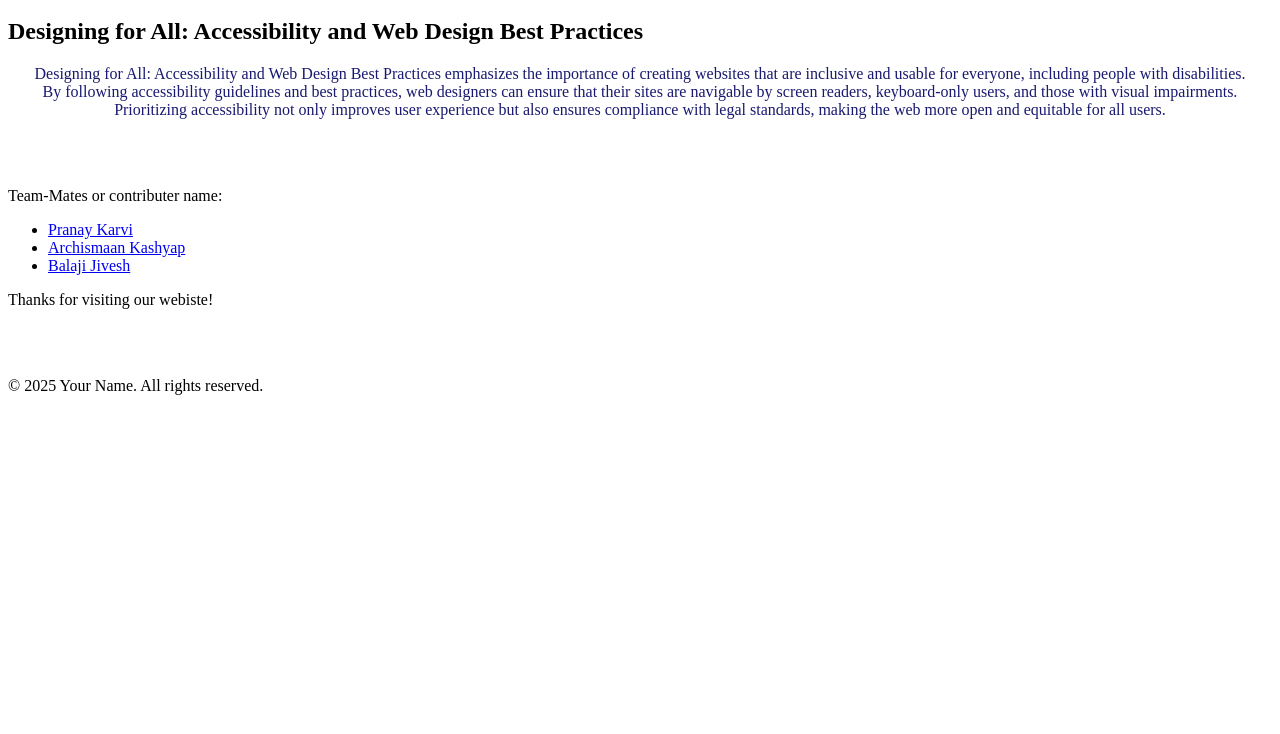
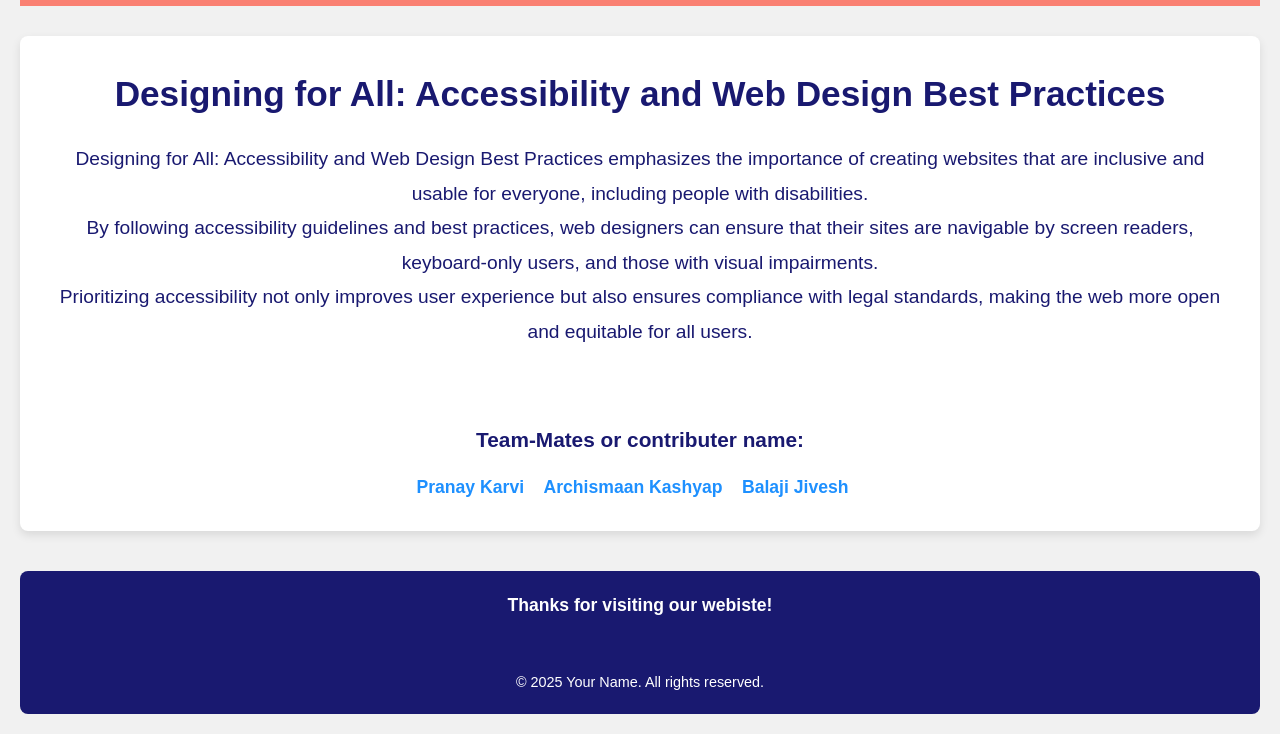
Before and after one commit to Archismaank/WEB_HOSTING, a plain HTML site: page index.html in a window 1280 px wide. Shown: the part 154-888 px from the top of the page. Before the commit the page ends 800 px from the top, so only its background shows below. Drawn offline with Linux system fonts and the light colour scheme.

Commit message:
Update index.html

```diff
--- a/index.html
+++ b/index.html
@@ -4,7 +4,7 @@
 	<meta charset="UTF-8">
     <meta name="viewport" content="width=device-width, initial-scale=1.0">
     <title>Lab-6 Programming</title>
-	<link rel="stylesheet" href="C:\Users\student\Desktop\23BDS1138\style1.css">
+	<link rel="stylesheet" href="style.css">
 </head>
 <body>
 
```
